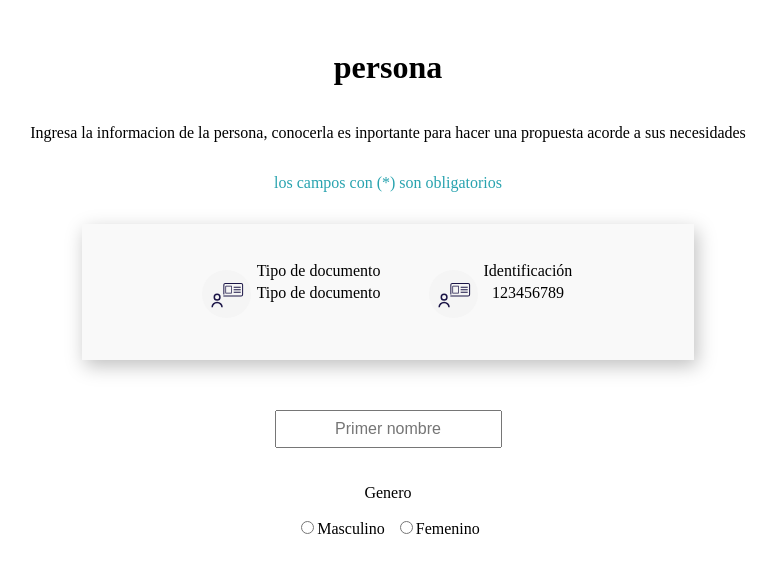
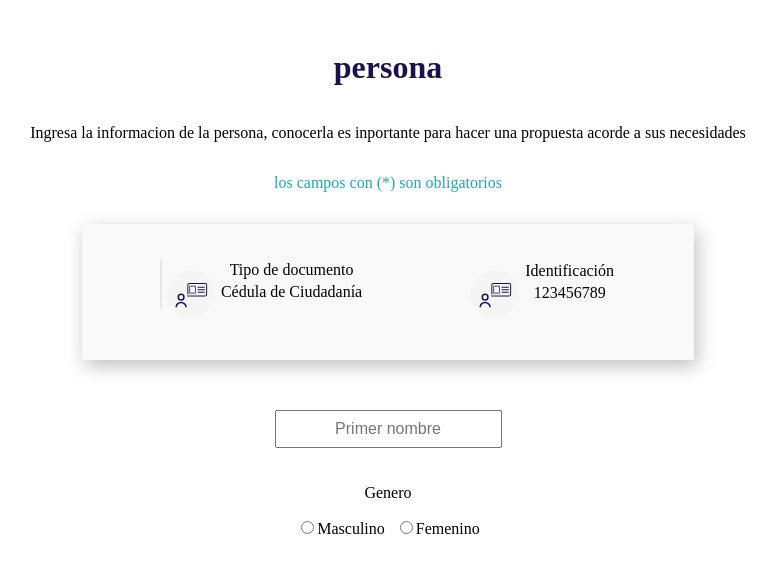
Before and after one commit to FedericoBenitezItConsultores/-opportunity-factory-practice-project, a React (Vite) app: page / in a window 1280 px wide. Shown: the top 572 px of the page, without its empty margins (252-1029 px from the left). Built offline with nearby package versions, Linux system fonts and the light colour scheme.

Commit message:
[FEATURE] document

```diff
--- a/src/components/InfoPerson.jsx
+++ b/src/components/InfoPerson.jsx
@@ -4,7 +4,7 @@ import style from "./InfoPerson.module.css";
 export const InfoPerson = () => {
   return (
     <div className={style.InfoPerson}>
-      <h1>persona</h1>
+      <h1 className={style.persona}>persona</h1>
       <p>
         Ingresa la informacion de la persona, conocerla es inportante para hacer
         una propuesta acorde a sus necesidades
@@ -18,13 +18,20 @@ export const InfoPerson = () => {
               <table>
                 <tr>
                   <td>
-                  <img className={style.Grupo7616} src="Grupo7616.svg" alt="" />
+                    <div className={style.line} />
+                  </td>
+                  <td>
+                    <img
+                      className={style.Grupo7616}
+                      src="Grupo7616.svg"
+                      alt=""
+                    />
                   </td>
                   <tr>
                     <td>Tipo de documento</td>
                   </tr>
                   <tr>
-                  <td>Tipo de documento</td>
+                    <td>Cédula de Ciudadanía</td>
                   </tr>
                 </tr>
               </table>
@@ -33,7 +40,11 @@ export const InfoPerson = () => {
               <table>
                 <tr>
                   <td>
-                  <img className={style.Grupo7616} src="Grupo7616.svg" alt="" />
+                    <img
+                      className={style.Grupo7616}
+                      src="Grupo7616.svg"
+                      alt=""
+                    />
                   </td>
                   <tr>
                     <td>Identificación</td>
--- a/src/components/InfoPerson.module.css
+++ b/src/components/InfoPerson.module.css
@@ -7,15 +7,24 @@
     padding: 20px;
   }
 
+  .persona{
+    color: #1c1149;
+  }
+
   .parragraf{
     color: #28a3af;
+  }
+
+  .line{
+    height: 28px;
+    border: 1px solid #E6E6E6;
   }
 
   .InfoPerson div {
     display: flex;
     align-items: center;
     margin-bottom: 20px;
-    gap: 40px;
+    gap: 100px;
     padding-top: 20px;
   }
 
```
Lines whose indentation alone changed are shown as unchanged.
